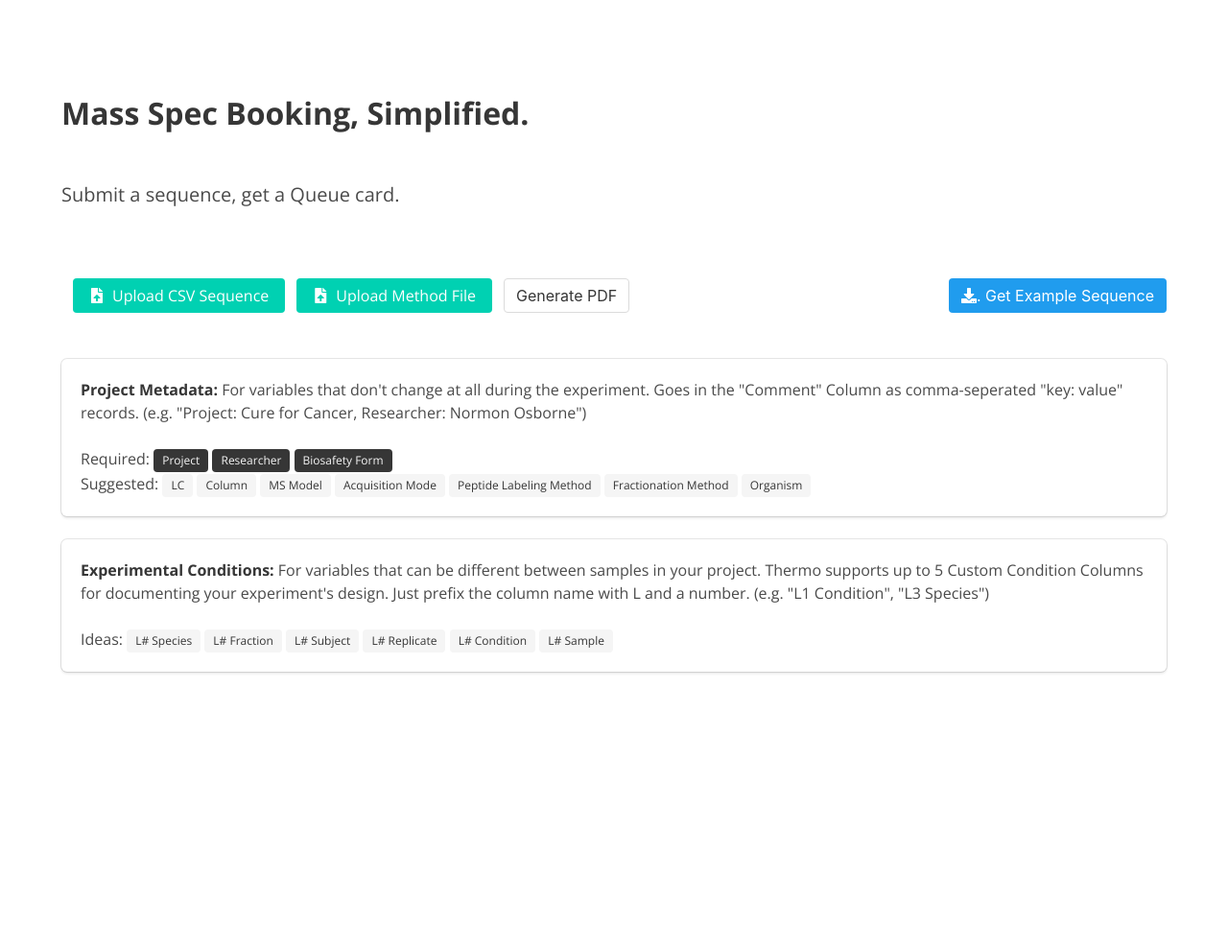
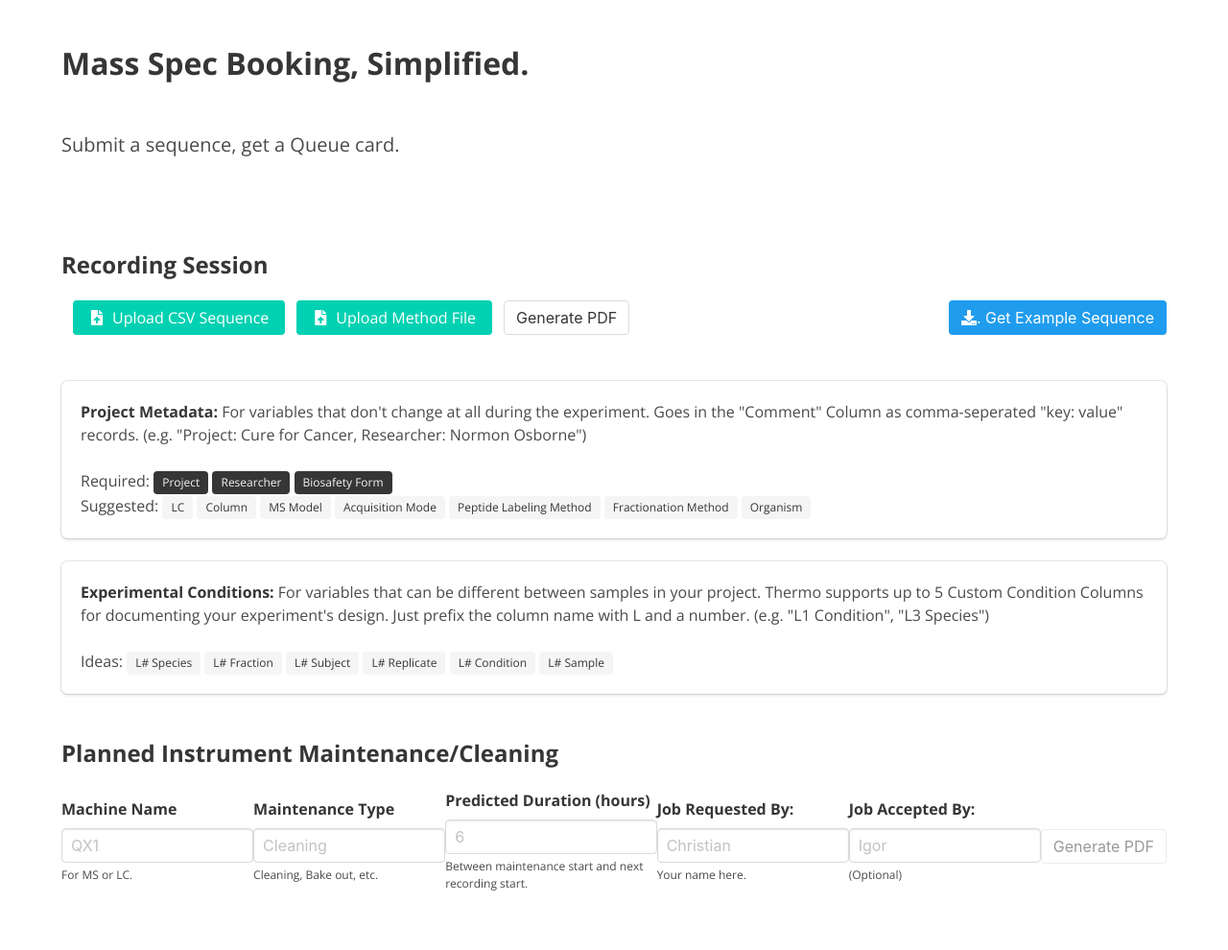
Before and after one commit to nickdelgrosso/MS_Booker, a Flask app: page / in a window 1280 px wide. Shown: the whole page at 96% size. Before the commit the page ends 702 px from the top, so only its background shows below. Run offline with Flask 2, Linux system fonts and the light colour scheme; some libraries are stand-ins or nearby versions.

Commit message:
Cleaned planned maintenance input form

```diff
--- a/card_app/templates/landing.html
+++ b/card_app/templates/landing.html
@@ -25,16 +25,19 @@
         <div class="hero-body">
             <div class="container">
                 <div class="container">
-                    <h1 id="title" class="title" style="white-space: nowrap;">
+                    <p id="title is-1" class="title" style="white-space: nowrap;">
                         Mass Spec Booking, Simplified.
-                    </h1>
-                    <h2 class="subtitle">
+                    </p>
+                    <p class="subtitle">
                         Submit a sequence, get a Queue card.
-                    </h2>
+                    </p>
                 </div>
 
                 <br>
+                <br>
 
+                <div class="container">
+                    <h3 class="title is-4">Recording Session</h3>
                     <div class="level">
                         <form action="/upload" method="POST" enctype="multipart/form-data">
                             <div class="level-left">
@@ -86,6 +89,7 @@
 
                     </div>
 
+
                     <br>
 
                     <div class="box">
@@ -109,6 +113,7 @@
                         <span class="tag is-light">Fractionation Method</span>
                         <span class="tag is-light">Organism</span>
                     </div>
+
                     <div class="box">
                         <div class="content">
                             <p>
@@ -128,6 +133,66 @@
 
                 </div>
 
+                <br>
+                <br>
+
+                <div class="container">
+                    <h4 class="title is-4">Planned Instrument Maintenance/Cleaning</h4>
+
+                    <form action="/cleaning_card", method="POST">
+                        <div class="level">
+                            <div class="field">
+                                <div class="label"> Machine Name</div>
+                                <div class="control">
+                                    <input class="input" type="text" placeholder="QX1">
+                                </div>
+                                <p class="help">For MS or LC.</p>
+                            </div>
+                            <div class="field">
+                                <div class="label">Maintenance Type</div>
+                                <div class="control">
+                                    <input class="input" type="text" placeholder="Cleaning">
+                                </div>
+                                <p class="help">Cleaning, Bake out, etc.</p>
+                            </div>
+
+                            <div class="field">
+                                <div class="label">Predicted Duration (hours)</div>
+                                <div class="control">
+                                    <input class="input" type="text" placeholder="6">
+                                </div>
+                                <p class="help">Between maintenance start and next recording start.</p>
+                            </div>
+                            <div class="field">
+                                <div class="label">Job Requested By:</div>
+                                <div class="control">
+                                    <input class="input" type="text" placeholder="Christian">
+                                </div>
+                                <p class="help">Your name here.</p>
+                            </div>
+                            <div class="field">
+                                <div class="label">Job Accepted By:</div>
+                                <div class="control">
+                                    <input class="input" type="text" placeholder="Igor">
+                                </div>
+                                <p class="help">(Optional)</p>
+                            </div>
+
+                            <p class="control">
+                                    <div class="control is-centered">
+                                        <button id="submitbutton" type="submit" class="button" disabled>Generate PDF</button>
+                                    </div>
+                            </p>
+
+                        </div>
+                    </form>
+
+                </div>
+
+
+
+            </div>
+
         </div>
 
     </section>
```
Lines whose indentation alone changed are shown as unchanged.
